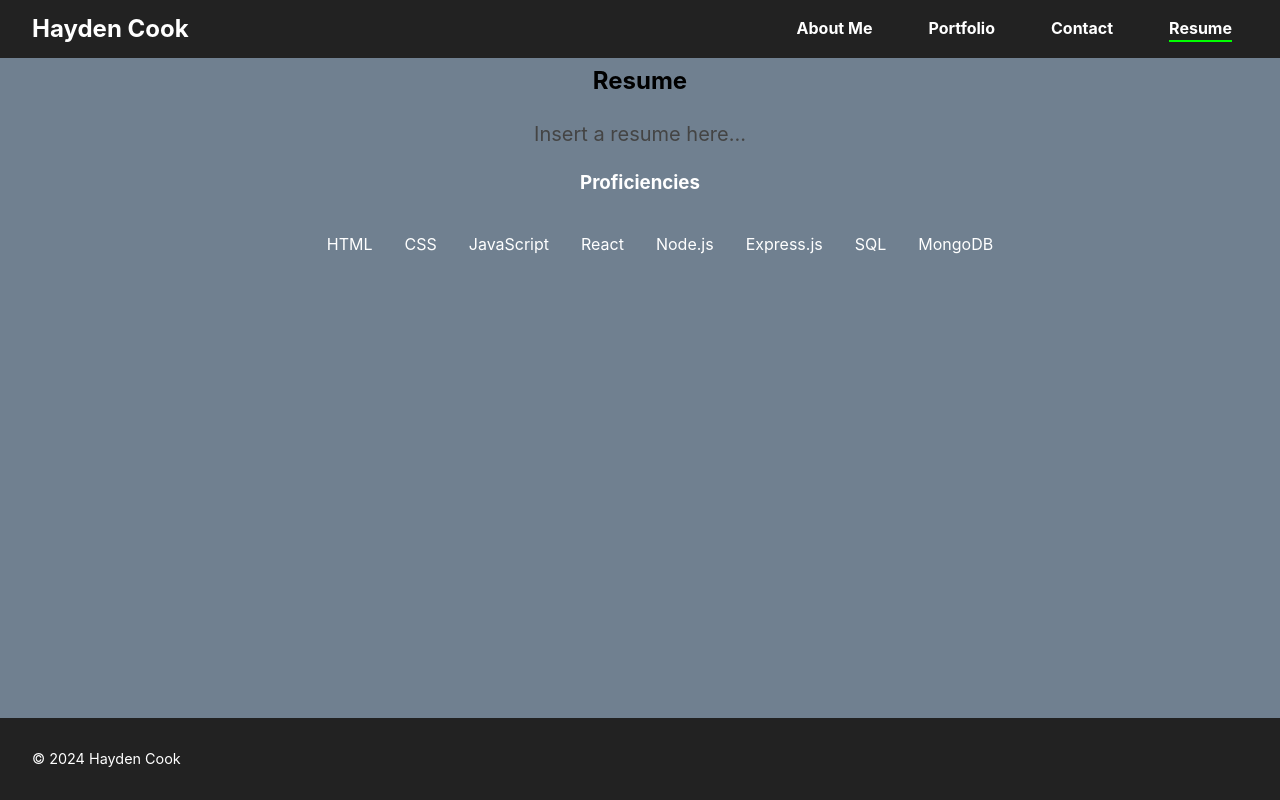
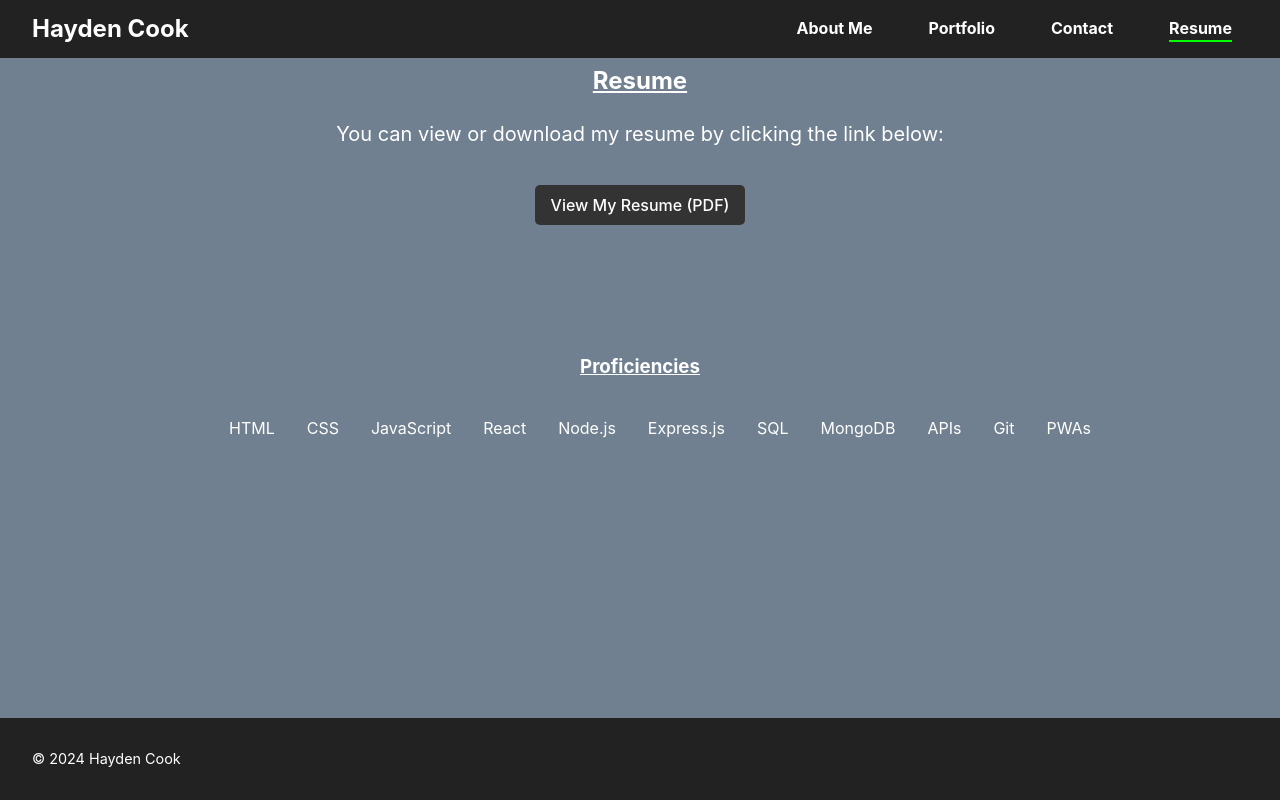
Before and after one commit to Hayden-Cook/Portfolio-React, a React (Vite) app: page /resume in a window 1280 px wide. Built offline with nearby package versions, Linux system fonts and the light colour scheme.

Commit message:
added project 6 with picture. Did some more CSS adjustments.

```diff
--- a/src/pages/Portfolio.jsx
+++ b/src/pages/Portfolio.jsx
@@ -36,10 +36,10 @@ const Portfolio = () => {
             repoLink: 'https://github.com/Hayden-Cook/module-03-challenge',
         },
         {
-            title: 'Project 6',
-            image: 'project1.png',
-            deployedLink: '',
-            repoLink: '',
+            title: 'Raining-Facts-&-Dogs',
+            image: '/Facts&Dogs.png',
+            deployedLink: 'https://nmck-sys.github.io/ProjectOne/',
+            repoLink: 'https://github.com/nmck-sys/ProjectOne',
         },
         // COPY THIS OBJECT AND ADD MORE PROJECTS WHEN READY
     ];
--- a/src/pages/Resume.jsx
+++ b/src/pages/Resume.jsx
@@ -6,7 +6,16 @@ const Resume = () => {
     return (
         <section>
             <h2>Resume</h2>
-            <p>Insert a resume here...</p>
+            <p>You can view or download my resume by clicking the link below:</p>
+            <a
+                href="/resume.pdf"
+                target="_blank"
+                rel="noopener noreferrer"
+                className="resume-link"
+            >
+                View My Resume (PDF)
+            </a>
+
             <h3>Proficiencies</h3>
             <ul>
                 <li>HTML</li>
@@ -17,6 +26,9 @@ const Resume = () => {
                 <li>Express.js</li>
                 <li>SQL</li>
                 <li>MongoDB</li>
+                <li>APIs</li>
+                <li>Git</li>
+                <li>PWAs</li>
             </ul>
         </section>
     );
--- a/src/styles/Contact.css
+++ b/src/styles/Contact.css
@@ -45,7 +45,7 @@ button:hover {
 
 h2 {
     text-align: center;
-    color: black;
+    color: white;
 }
 
 div {
--- a/src/styles/Portfolio.css
+++ b/src/styles/Portfolio.css
@@ -3,15 +3,17 @@
     grid-template-columns: repeat(3, 1fr);
     gap: 1rem;
     padding: 0rem;
+    margin: 0 auto;
 }
 
 .project {
     background-color: #f9f9f9;
-    padding: 1rem;
+    padding: 0.5rem;
     border-radius: 0.5rem;
     box-shadow: 0 4px 6px rgba(0, 0, 0, 0.1);
     text-align: center;
     transition: transform 0.2s ease-in-out;
+    margin-bottom: 0.5rem;
 }
 
 .project:hover {
@@ -25,12 +27,12 @@
 
 .project h3 {
     font-size: 1.2rem;
-    margin-bottom: 0.5rem;
     text-decoration: underline;
+    color: black;
+    margin-top: 1rem;
 }
 
 .project a {
-    margin-top: 0.5rem;
     text-decoration: none;
     color: #333;
     font-weight: bold;
@@ -40,4 +42,5 @@
 h2 {
     text-align: center;
     margin: 5px;
+    color: white;
 }
--- a/src/styles/Resume.css
+++ b/src/styles/Resume.css
@@ -13,4 +13,33 @@ li {
     text-align: center;
     padding: 1rem;
     margin: 0 auto;
+    color: white;
 }
+
+.resume-link {
+    display: inline-block;
+    margin-top: 1rem;
+    padding: 0.5rem 1rem;
+    background-color: #333;
+    color: white;
+    text-decoration: none;
+    border-radius: 5px;
+    transition: background-color 0.3s ease;
+}
+
+.resume-link:hover {
+    background-color: #555;
+}
+
+section p {
+    color: white;
+}
+
+section h3 {
+    margin-top: 8rem;
+    text-decoration: underline;
+}
+
+section h2 {
+    text-decoration: underline;
+}
```
Also changed, not shown: public/Facts&Dogs.png (added), 1 other file (tests, documents, lock files or other folders).
